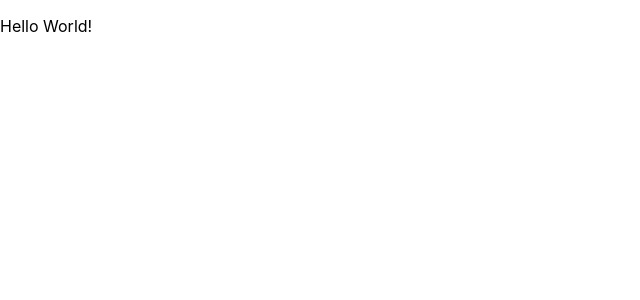
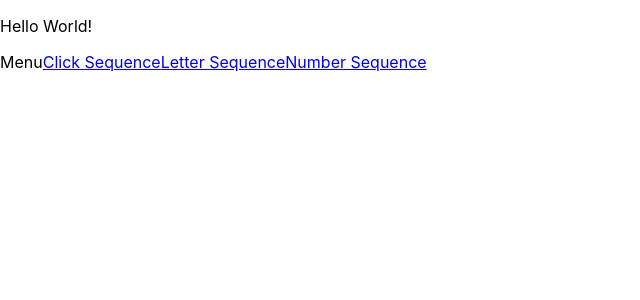
Before and after one commit to MrMcPat/fumble-game, a React (Create React App) app in the folder fumble-game-client/: page /#/menu in a window 1280 px wide. Shown: the top 300 px of the page, without its empty margins (0-640 px from the left). Built offline with nearby package versions, Linux system fonts and the light colour scheme.

Commit message:
added routes

```diff
--- a/fumble-game-client/src/components/App.js
+++ b/fumble-game-client/src/components/App.js
@@ -1,11 +1,32 @@
-import React from 'react';
+import React from "react";
+import { Route, Switch } from "react-router-dom";
+import Navbar from "./Navbar";
+import Menu from "./Menu";
+import ClickSequence from "./ClickSequence";
+import LetterSequence from "./LetterSequence";
+import NumberSequence from "./NumberSequence";
 
 function App() {
   return (
     <div>
-      <p>Hello World!</p>
+      <Navbar/>
+
+      <Switch>
+        <Route path="/menu">
+          <Menu />
+        </Route>
+        <Route path="/clicksequence">
+          <ClickSequence />
+        </Route>
+        <Route path="/lettersequence">
+          <LetterSequence />
+        </Route>
+        <Route path="/numbersequence">
+          <NumberSequence />
+        </Route>
+      </Switch>
     </div>
-  )
+  );
 }
 
 export default App;
--- a/fumble-game-client/src/components/Menu.js
+++ b/fumble-game-client/src/components/Menu.js
@@ -1,8 +1,13 @@
 import React from 'react'
+import {Link} from "react-router-dom"
 
 function Menu() {
   return (
-    <div>Menu</div>
+    <div>Menu
+      <Link to="/clicksequence">Click Sequence</Link>
+      <Link to="/lettersequence">Letter Sequence</Link>
+      <Link to="/numbersequence">Number Sequence</Link>
+    </div>
   )
 }
 
--- /dev/null
+++ b/fumble-game-client/src/components/Navbar.js
@@ -0,0 +1,11 @@
+import React from "react";
+
+function Navbar() {
+  return (
+    <div>
+      <p>Hello World!</p>
+    </div>
+  );
+}
+
+export default Navbar;
```
Also changed, not shown: 1 other file (tests, documents, lock files or other folders).
